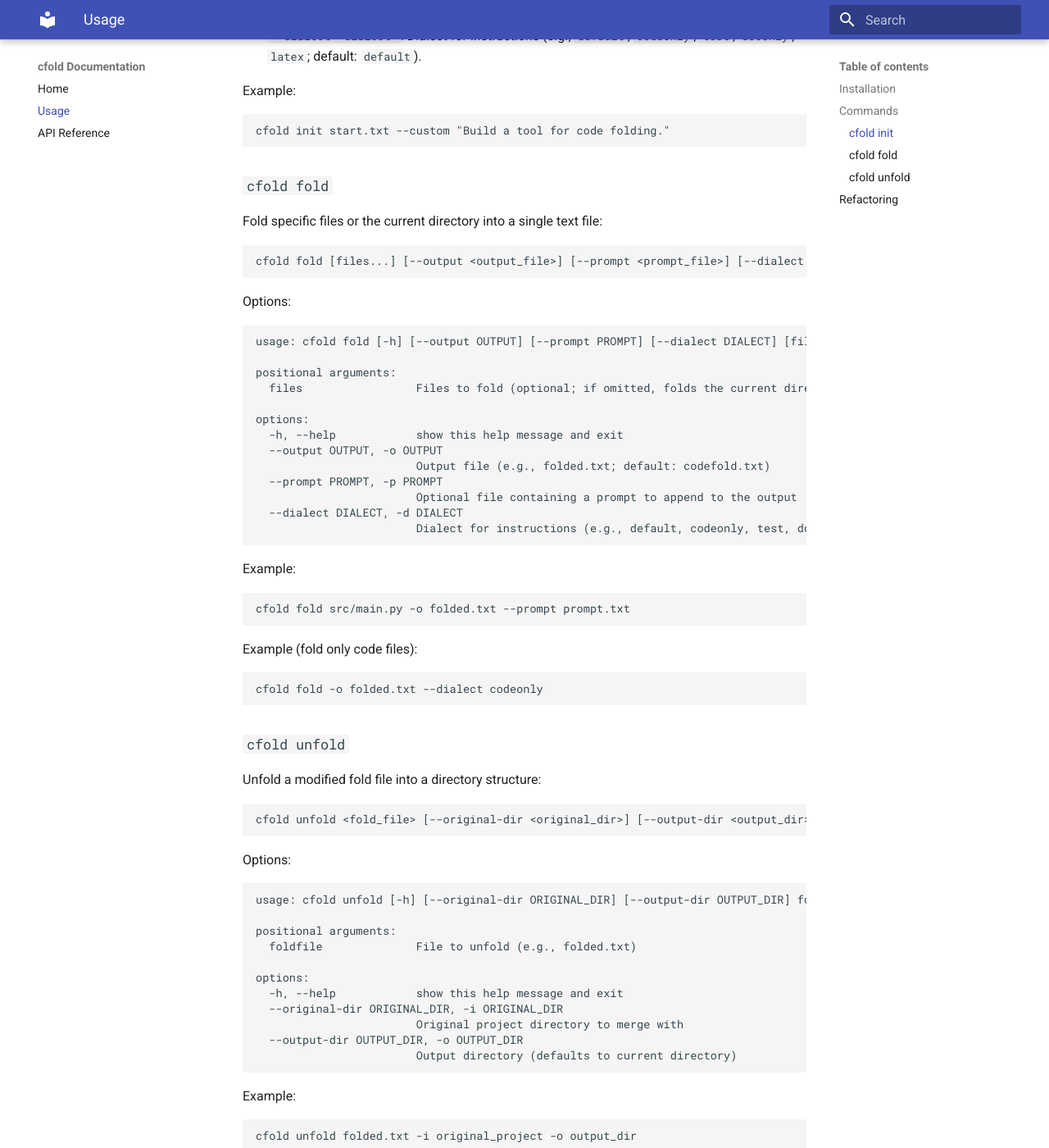
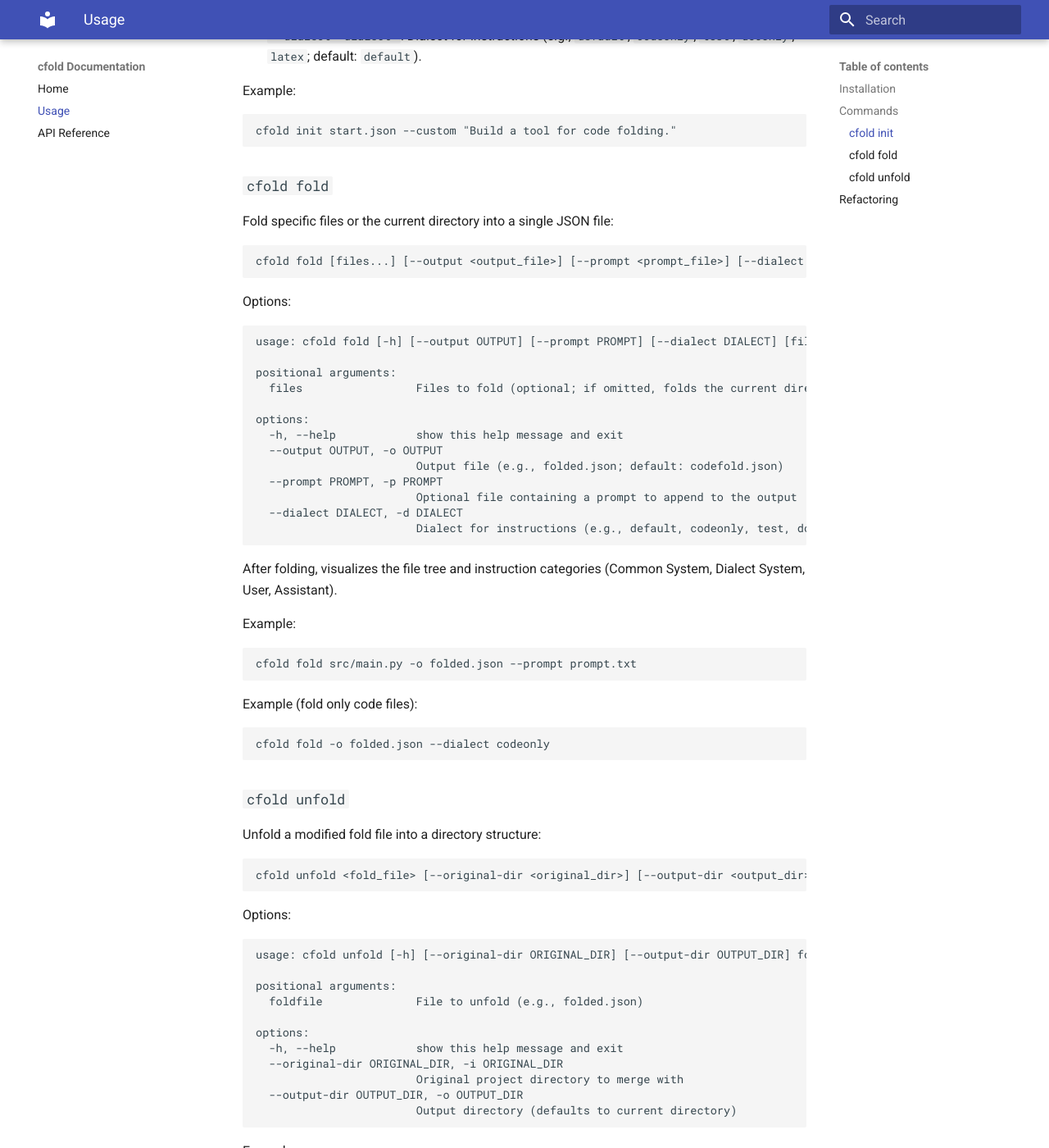
Before and after one commit to wr1/cfold, an MkDocs documentation site: the page built from docs/usage.md, in a window 1280 px wide and 1400 px high, scrolled down 908 px. Shown: the whole window at 82% size. Built offline with MkDocs 1.6.1 and Material for MkDocs 9.7.7, drawn with Linux system fonts in a browser that asks for light colours; some of the changed text lies outside the part shown.

Commit message:
pydantic

````diff
--- a/docs/usage.md
+++ b/docs/usage.md
@@ -34,19 +34,19 @@
 cfold init [<output_file>] [--custom <instruction>] [--dialect <dialect>]
 ```
 
-- `<output_file>`: Output file (default: `start.txt`).
+- `<output_file>`: Output file (default: `start.json`).
 - `--custom <instruction>`: Custom instruction for the LLM (e.g., project purpose).
 - `--dialect <dialect>`: Dialect for instructions (e.g., `default`, `codeonly`, `test`, `doconly`, `latex`; default: `default`).
 
 Example:
 
 ```bash
-cfold init start.txt --custom "Build a tool for code folding."
+cfold init start.json --custom "Build a tool for code folding."
 ```
 
 ### `cfold fold`
 
-Fold specific files or the current directory into a single text file:
+Fold specific files or the current directory into a single JSON file:
 
 ```bash
 cfold fold [files...] [--output <output_file>] [--prompt <prompt_file>] [--dialect <dialect>]
@@ -63,23 +63,25 @@
 options:
   -h, --help            show this help message and exit
   --output OUTPUT, -o OUTPUT
-                        Output file (e.g., folded.txt; default: codefold.txt)
+                        Output file (e.g., folded.json; default: codefold.json)
   --prompt PROMPT, -p PROMPT
                         Optional file containing a prompt to append to the output
   --dialect DIALECT, -d DIALECT
                         Dialect for instructions (e.g., default, codeonly, test, doconly, latex; default: default)
 ```
 
+After folding, visualizes the file tree and instruction categories (Common System, Dialect System, User, Assistant).
+
 Example:
 
 ```bash
-cfold fold src/main.py -o folded.txt --prompt prompt.txt
+cfold fold src/main.py -o folded.json --prompt prompt.txt
 ```
 
 Example (fold only code files):
 
 ```bash
-cfold fold -o folded.txt --dialect codeonly
+cfold fold -o folded.json --dialect codeonly
 ```
 
 ### `cfold unfold`
@@ -96,7 +98,7 @@
 usage: cfold unfold [-h] [--original-dir ORIGINAL_DIR] [--output-dir OUTPUT_DIR] foldfile
 
 positional arguments:
-  foldfile              File to unfold (e.g., folded.txt)
+  foldfile              File to unfold (e.g., folded.json)
 
 options:
   -h, --help            show this help message and exit
@@ -109,13 +111,14 @@
 Example:
 
 ```bash
-cfold unfold folded.txt -i original_project -o output_dir
+cfold unfold folded.json -i original_project -o output_dir
 ```
 
 ## Refactoring
 
-- **Modify**: Provide the full content under `# --- File: <path> ---`.
-- **Delete**: Use `# DELETE` under the file's header.
-- **Add**: Create a new `# --- File: <path> ---` section with full content.
-- **Move/Rename**: Delete the old file with `# DELETE` and add a new file section with the updated path and content.
+- **Modify**: Update the `content` field in the `files` array with full content.
+- **Delete**: Set `content: "# DELETE"` in the file object.
+- **Add**: Add a new object to `files` with `path` and `content`.
+- **Move/Rename**: Add `# DELETE` for old path and new object with updated path and content.
 - Paths are relative to the CWD.
+- JSON is validated using Pydantic models.
--- a/pyproject.toml
+++ b/pyproject.toml
@@ -12,6 +12,7 @@
     "rich>=13.7.1",
     "rich-click>=1.7.0",  # Added for Rich-styled Click help
     "pyperclip>=1.8.2",  # Added to handle clipboard operations
+    "pydantic>=2.0.0,<3",  # Added for data modeling
 ]
 
 [project.scripts]
````
Also changed, not shown: README.md (+18 -13 lines), docs/api.md (+7 -7 lines), docs/index.md (+6 -5 lines), mkdocs.yml (line endings or trailing spaces), src/cfold/__init__.py (line endings or trailing spaces), src/cfold/resources/py.yml (line endings or trailing spaces), 12 other files.
